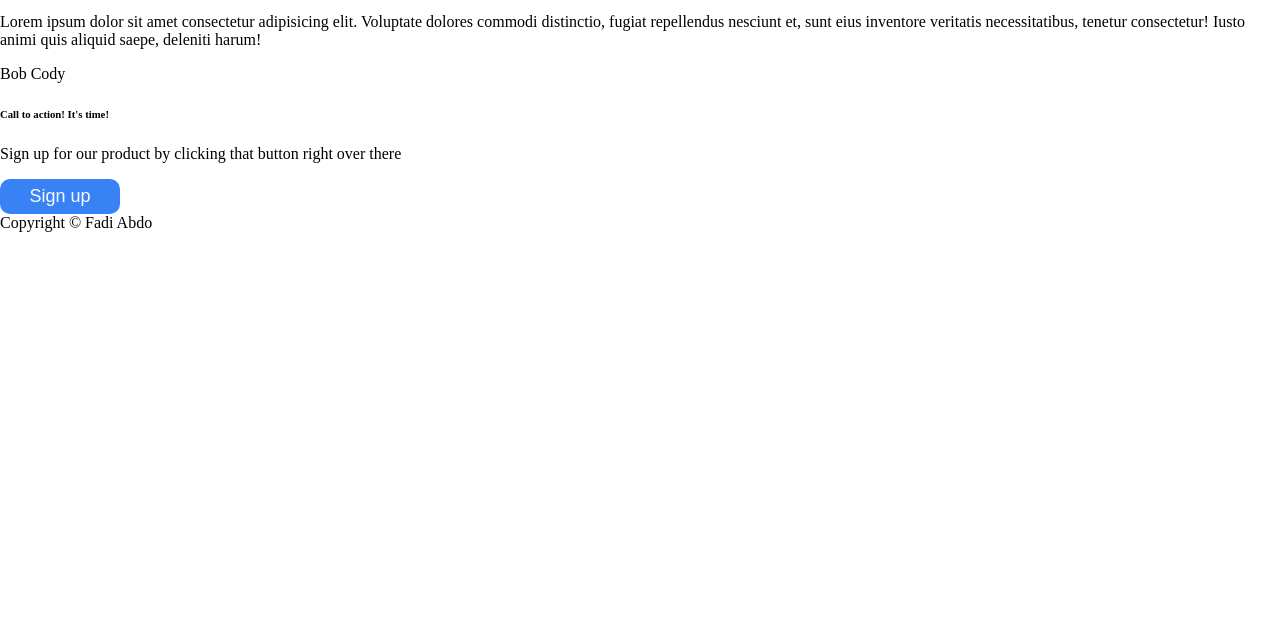
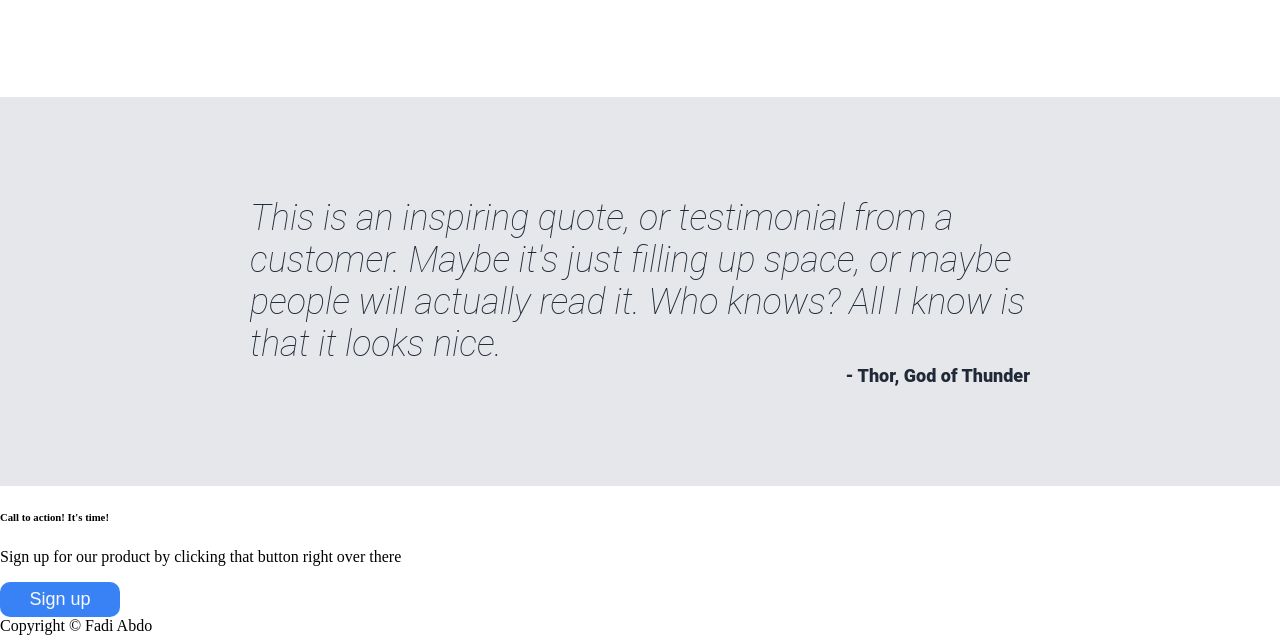
Before and after one commit to fadiabdo12/landing-page, a plain HTML site: page index.html in a window 1280 px wide. Shown: the part 820-1455 px from the top of the page. Before the commit the page ends 1052 px from the top, so only its background shows below. Drawn offline with Linux system fonts and the light colour scheme.

Commit message:
Almost finish quote container, need adjustment
Almost finished the quote container, it needs minor adjustment to the size and placement.
Also changed the text of the quote.

```diff
--- a/index.css
+++ b/index.css
@@ -89,6 +89,7 @@ button {
   display: flex;
   flex-direction: column;
   align-items: center;
+  padding-bottom: 100px;
 }
 
 h3 {
@@ -126,3 +127,27 @@ h3 {
   width: 150px;
   text-align: center;
 }
+
+.third-container {
+  display: flex;
+  flex-direction: column;
+  align-items: center;
+  background-color: #e5e7eb;
+  padding: 100px 250px 100px 250px;
+}
+
+.quote {
+  font-size: 36px;
+  color: #1f2937;
+  font-weight: 100;
+  font-family: "Roboto";
+  align-self: center;
+}
+
+.author-name {
+  font-size: 18px;
+  font-weight: 900;
+  color: #1f2937;
+  font-family: "Roboto";
+  align-self: flex-end;
+}
--- a/index.html
+++ b/index.html
@@ -87,13 +87,12 @@
         </div>
       </div>
       <div class="third-container">
-        <p class="quote">
-          Lorem ipsum dolor sit amet consectetur adipisicing elit. Voluptate
-          dolores commodi distinctio, fugiat repellendus nesciunt et, sunt eius
-          inventore veritatis necessitatibus, tenetur consectetur! Iusto animi
-          quis aliquid saepe, deleniti harum!
-        </p>
-        <div class="author-name">Bob Cody</div>
+        <em class="quote">
+          This is an inspiring quote, or testimonial from a customer. Maybe it's
+          just filling up space, or maybe people will actually read it. Who
+          knows? All I know is that it looks nice.
+        </em>
+        <strong class="author-name">- Thor, God of Thunder</strong>
       </div>
       <div class="fourth-container">
         <div class="box-info">
```
